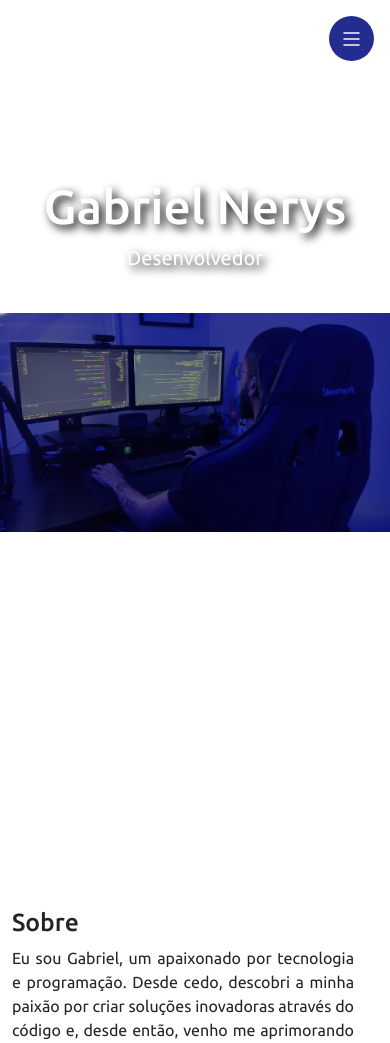
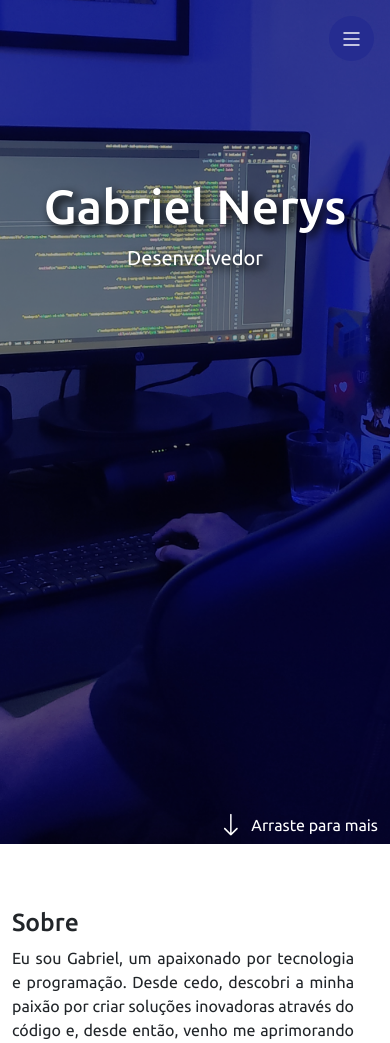
Before and after one commit to gabriel-nerys/GABRIEL, a Flask app: page / in a window 390 px wide; the page is wider, and only the part inside the window is pictured. Shown: the top 1043 px of that part. Run offline with Flask 3, Linux system fonts and the light colour scheme; some libraries are stand-ins or nearby versions.

Commit message:
config de imagem

```diff
--- a/Portfolio2.0/static/style.css
+++ b/Portfolio2.0/static/style.css
@@ -229,12 +229,11 @@ i.menu-mobile{
     section#inicio{
         background-image: url(./img/bannerPortifolio.png);
         background-repeat: no-repeat;
-        background-size: contain;
-        background-attachment: fixed;
+        background-size: cover;
+
         background-position: center;
 
-        width: 100%;
-        height: 100vh;
+
     }
 }
 
```
